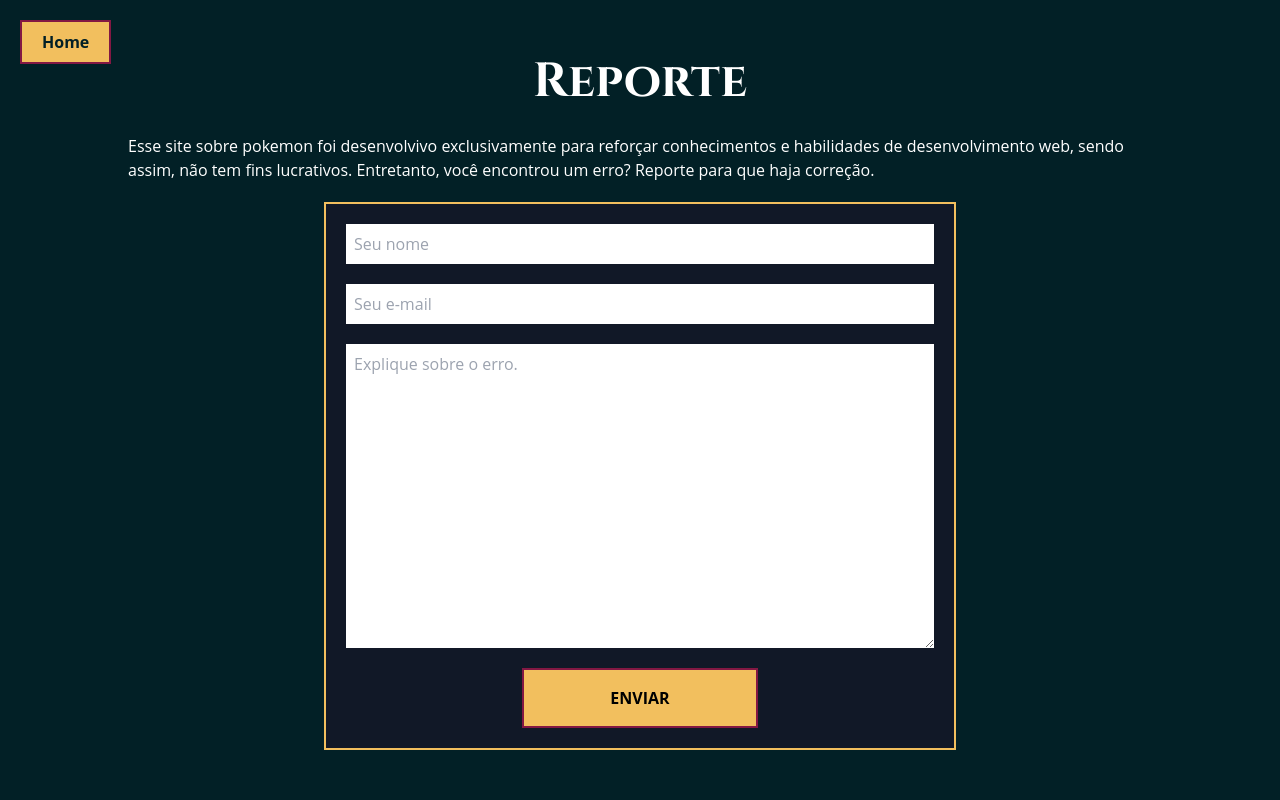
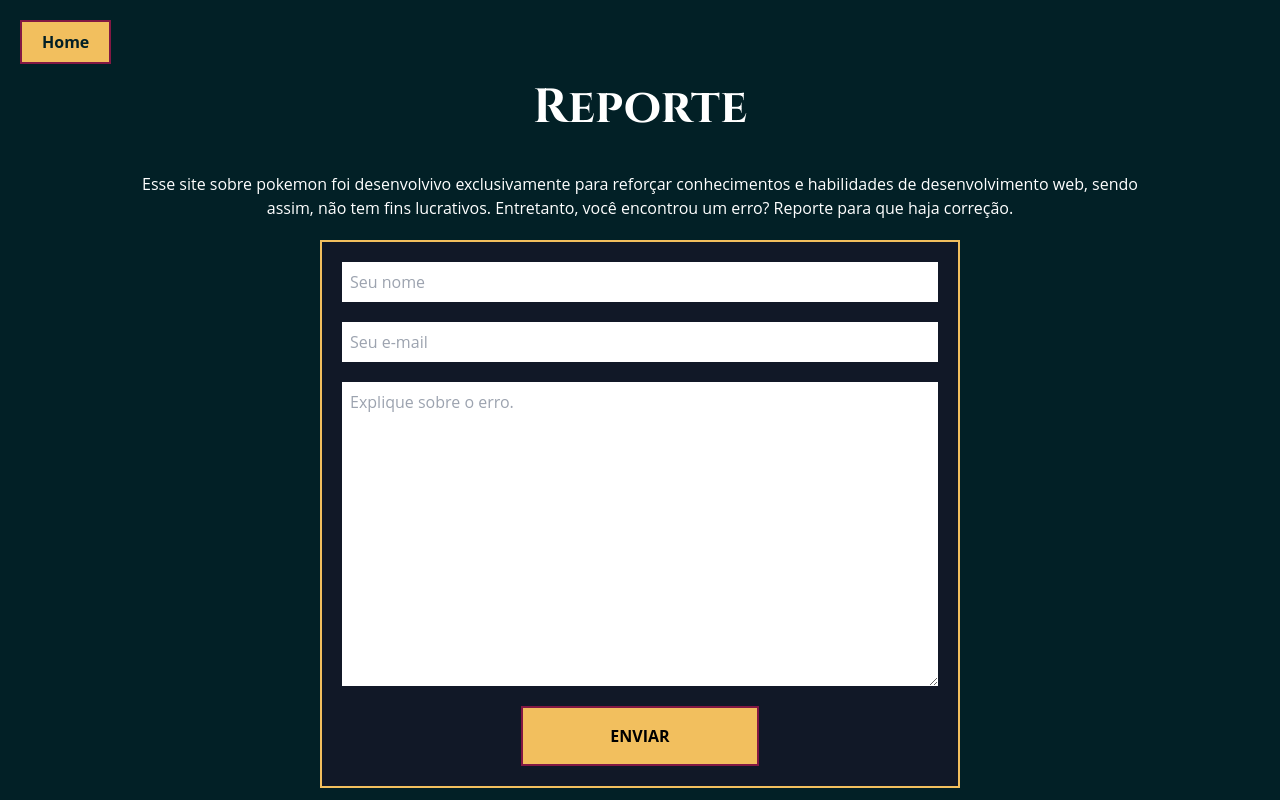
Before and after one commit to Ronaldjga/pokedex, a Next.js app: page /report in a window 1280 px wide. Shown: the top 800 px of the page. Built offline with nearby package versions, Linux system fonts and the light colour scheme.

Commit message:
new commit

```diff
--- a/pages/report.js
+++ b/pages/report.js
@@ -1,16 +1,18 @@
 import react from "react";
+import { Footer } from "../src/components/footer";
 import { BackHome, FormReport } from "../src/components/formReport";
 
 export default function Report() {
     return (
         <>
-            <div className="w-full h-full bg-darkBluePrimary flex flex-col items-center justify-center p-2 gap-5">
-                <h1 className="text-white font-h1Title text-center text-5xl font-bold p-2">Reporte</h1>
-                <p className="max-w-screen-lg mx-auto text-white">
+            <div className="w-full h-fit bg-darkBluePrimary flex flex-col items-center md:justify-center pt-16 gap-5">
+                <h1 className="text-white font-h1Title text-center text-5xl font-bold p-5">Reporte</h1>
+                <p className="max-w-screen-lg mx-auto text-white text-center">
                     Esse site sobre pokemon foi desenvolvivo exclusivamente para reforçar conhecimentos e habilidades de desenvolvimento web, sendo assim, não tem fins lucrativos. Entretanto, você encontrou um erro? Reporte para que haja correção.
                 </p>
                 <FormReport></FormReport>
-                <BackHome/>
+                <BackHome />
+                <Footer/>
             </div>
         </>
     )
--- a/src/components/formReport.js
+++ b/src/components/formReport.js
@@ -6,7 +6,7 @@ export function FormReport() {
         <form
             action=""
             method="POST"
-            className=" lg:w-2/4 bg-gray-900 flex flex-col gap-5 p-5 border-2 border-yellowPrimary"
+            className="w-full lg:w-2/4 bg-gray-900 flex flex-col gap-5 p-5 border-2 border-yellowPrimary"
         >
             <input
                 name="Nome"
```
